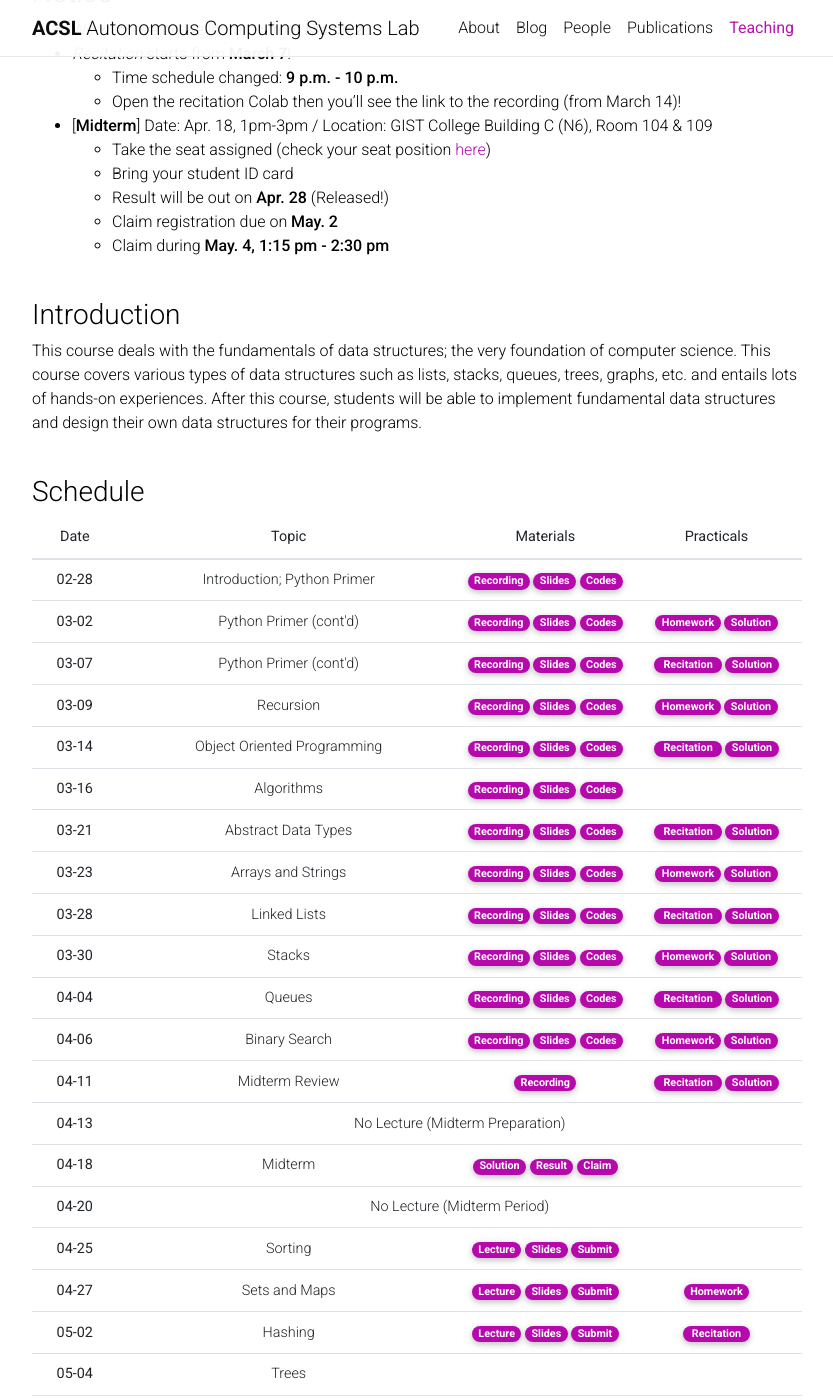
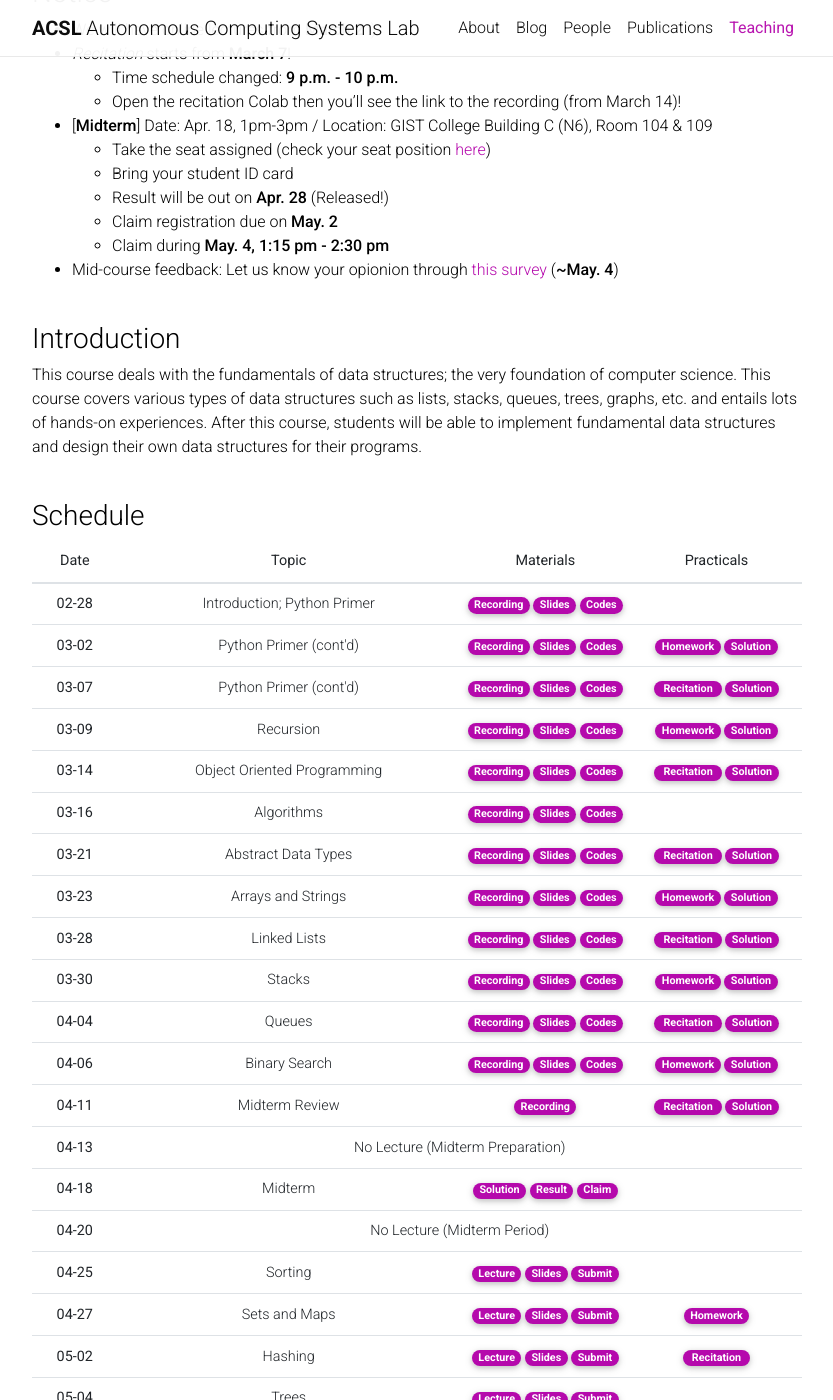
Before and after one commit to Uehwan/Uehwan.github.io, a Jekyll site: the page built from _teaching/datastruct23sp.md, in a window 1280 px wide and 1400 px high, scrolled down 531 px. Shown: the whole window, without its empty margins (223-1056 px from the left). Built offline with Jekyll 4.4.1, drawn with Linux system fonts in a browser that asks for light colours; nearby versions of some CDN libraries; comment, search, counter and statistics services are not loaded; a style sheet for code colours, icons or effects is not loaded; some of the changed lines change nothing that is shown.

Commit message:
23-05-04

```diff
--- a/_teaching/datastruct23sp.md
+++ b/_teaching/datastruct23sp.md
@@ -29,6 +29,7 @@
   - Result will be out on **Apr. 28** (Released!)
   - Claim registration due on **May. 2**
   - Claim during **May. 4, 1:15 pm - 2:30 pm**
+- Mid-course feedback: Let us know your opionion through [this survey](https://forms.gle/PKRA13nKmb7GQPiD6) (**~May. 4**)
 <br/>
 <br/>
 
@@ -267,7 +268,7 @@
       <td>
         <a href="https://colab.research.google.com/drive/1KIKJQ6Blrjh-IQxIzuTMA1gHIaphEERm?usp=sharing" target="_blank" class="badge badge-pill" style="background-color:#B509AC;">Lecture</a>
         <a href="https://docs.google.com/presentation/d/1EYJ7qOhUqCC1_Il8KL4mzmF4LZ9hHXIpGvmF2prY3wg/edit?usp=sharing" target="_blank" class="badge badge-pill" style="background-color:#B509AC;">Slides</a>
-        <a href="https://docs.google.com/spreadsheets/d/1HXOPD9jIzRzUMWd1P4dzOWuVRW-F9kYQGMWXYoN5Ww0/edit?usp=sharing" target="_blank" class="badge badge-pill" style="background-color:#B509AC;">Submit</a>
+        <a href="https://docs.google.com/spreadsheets/d/1gvSBl1DgHhhBRu7cuOsei4dzeiPpyRGAm3R3uY4F6BE/edit?usp=sharing" target="_blank" class="badge badge-pill" style="background-color:#B509AC;">Submit</a>
       </td>
       <td>
         <a href="https://colab.research.google.com/drive/1O_s2E7SStwsP0DPYNnkVrD1uN6JCzSPu?usp=sharing" target="_blank" class="badge badge-pill" style="background-color:#B509AC;">&nbsp;Recitation&nbsp;</a>
@@ -278,9 +279,9 @@
       <th scope="row">05-04</th>
       <td>Trees</td>
       <td>
-        <!--a href="https://youtu.be/ct4u8Kr9Px4" target="_blank" class="badge badge-pill" style="background-color:#B509AC;">Recording</a-->
-        <!--a href="https://docs.google.com/presentation/d/1r2V0T0YVbBkEInCGVWhR7ZTNLylulIQz8v-JcJ5gDOY/edit?usp=sharing" target="_blank" class="badge badge-pill" style="background-color:#B509AC;">Slides</a-->
-        <!--a href="https://colab.research.google.com/drive/1Dg6gmCcntKibeZ5ahHVhRd10PimNvh5J?usp=sharing" target="_blank" class="badge badge-pill" style="background-color:#B509AC;">Codes</a-->
+        <a href="https://colab.research.google.com/drive/1ND8W_AZOO82NxVNePIPfAXo7sD5B125Y?usp=sharing" target="_blank" class="badge badge-pill" style="background-color:#B509AC;">Lecture</a>
+        <a href="https://docs.google.com/presentation/d/1r2V0T0YVbBkEInCGVWhR7ZTNLylulIQz8v-JcJ5gDOY/edit?usp=sharing" target="_blank" class="badge badge-pill" style="background-color:#B509AC;">Slides</a>
+        <a href="https://colab.research.google.com/drive/1Dg6gmCcntKibeZ5ahHVhRd10PimNvh5J?usp=sharing" target="_blank" class="badge badge-pill" style="background-color:#B509AC;">Submit</a>
       </td>
       <td>
         <!--a href="https://colab.research.google.com/drive/1gOUb3HylWlJPlPyIy35XVLLDnXPLOPnG?usp=sharing" target="_blank" class="badge badge-pill" style="background-color:#B509AC;">Homework</a-->
```
